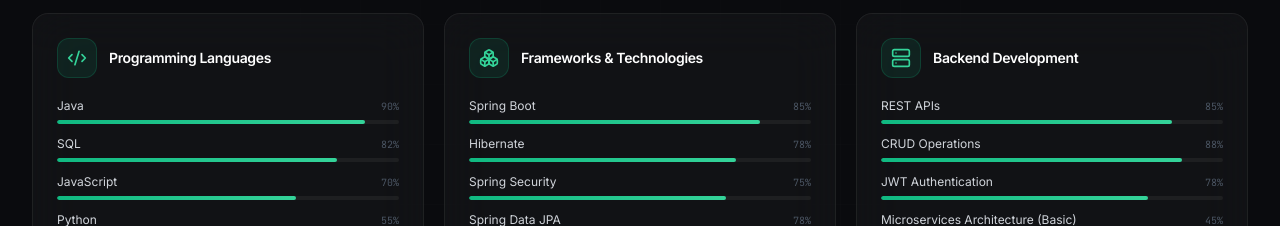
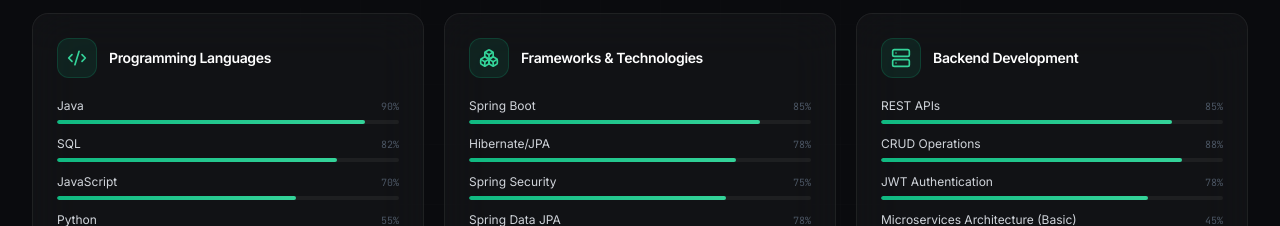
Before and after one commit to Amankumar036/Aman-s-Portfolio, a React (Vite) app: page / in a window 1280 px wide. Shown: the part 2040-2266 px from the top of the page. Built offline with nearby package versions, Linux system fonts and the light colour scheme.

Commit message:
test auto deployment

```diff
--- a/src/data/skills.js
+++ b/src/data/skills.js
@@ -14,7 +14,7 @@ export const skillCategories = [
     icon: 'Boxes',
     skills: [
       { name: 'Spring Boot', level: 85 },
-      { name: 'Hibernate', level: 78 },
+      { name: 'Hibernate/JPA', level: 78 },
       { name: 'Spring Security', level: 75 },
       { name: 'Spring Data JPA', level: 78 },
       { name: 'React.js', level: 68 },
```
